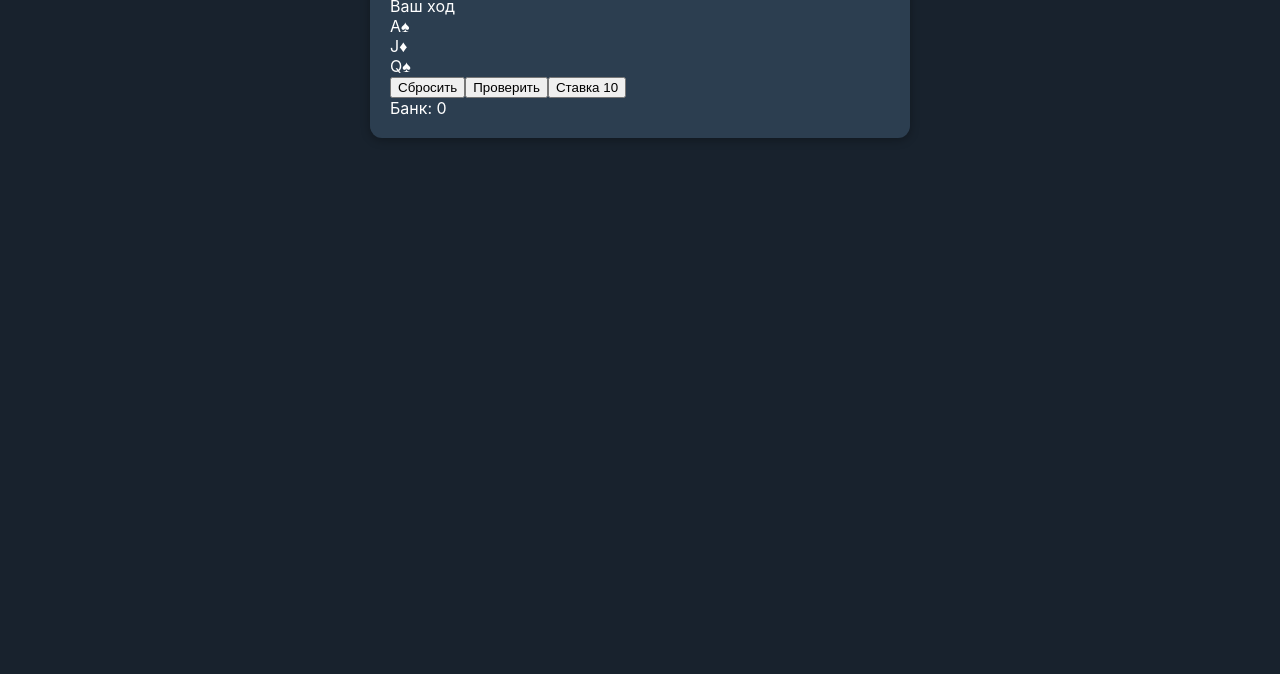
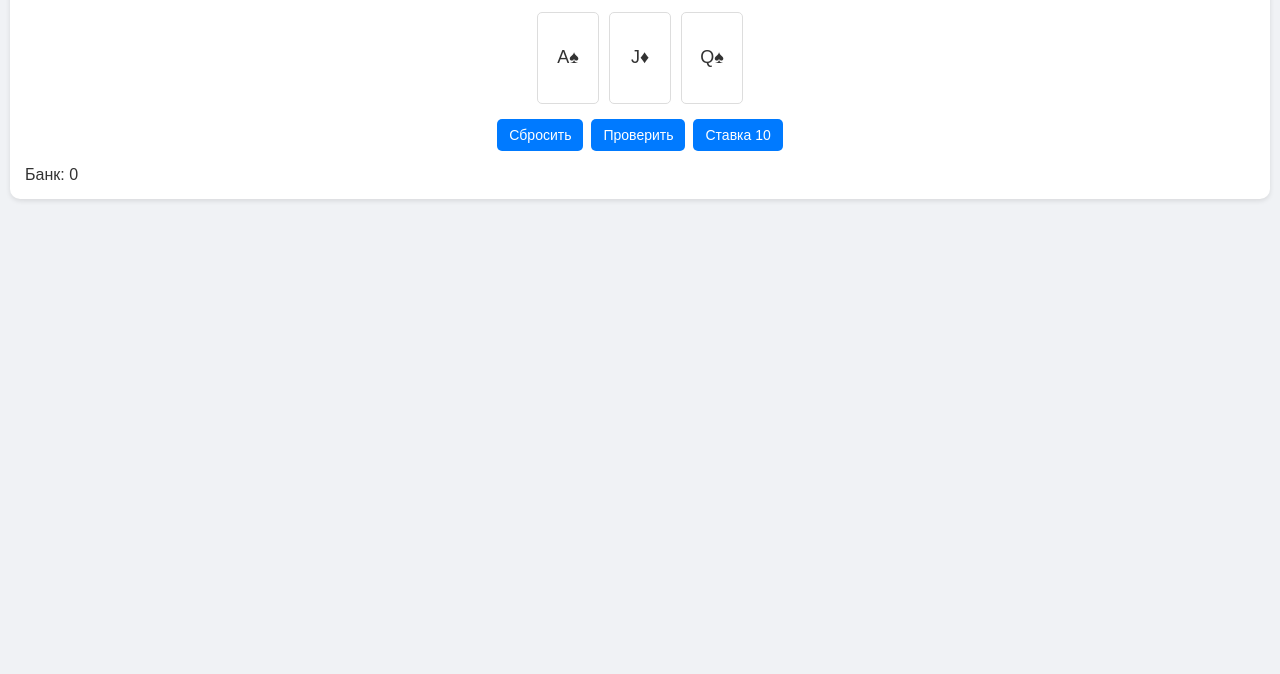
Before and after one commit to orihaya/telegram-card-game, a website: page index.html in a window 1280 px wide. Shown: the part 126-800 px from the top of the page. Drawn offline with Linux system fonts and the light colour scheme.

Commit message:
Update index.html

```diff
--- a/index.html
+++ b/index.html
@@ -4,21 +4,66 @@
     <meta charset="UTF-8">
     <meta name="viewport" content="width=device-width, initial-scale=1.0">
     <title>Карточная игра</title>
-    <link rel="stylesheet" href="style.css">
+    <style>
+        body {
+            font-family: Arial, sans-serif;
+            background-color: #f0f2f5;
+            margin: 0;
+            padding: 10px;
+            color: #333;
+        }
+        .game-container {
+            max-width: 100%;
+            background: white;
+            border-radius: 10px;
+            padding: 15px;
+            box-shadow: 0 2px 5px rgba(0,0,0,0.1);
+        }
+        #player-cards {
+            display: flex;
+            gap: 10px;
+            margin: 15px 0;
+            flex-wrap: wrap;
+            justify-content: center;
+        }
+        .card {
+            width: 60px;
+            height: 90px;
+            border: 1px solid #ddd;
+            border-radius: 5px;
+            display: flex;
+            flex-direction: column;
+            justify-content: center;
+            align-items: center;
+            font-size: 18px;
+            background: white;
+        }
+        #actions {
+            display: flex;
+            gap: 8px;
+            flex-wrap: wrap;
+            justify-content: center;
+            margin: 15px 0;
+        }
+        button {
+            padding: 8px 12px;
+            border: none;
+            border-radius: 5px;
+            background: #007aff;
+            color: white;
+            font-size: 14px;
+        }
+    </style>
     <script src="https://telegram.org/js/telegram-web-app.js"></script>
-    <script src="app.js" defer></script>
 </head>
 <body>
-    <div id="app">
-        <div class="game-container">
-            <h1>Карточная игра</h1>
-            <div id="game-state">Инициализация игры...</div>
-            <div id="player-cards" class="cards-container"></div>
-            <div id="actions" class="actions-container"></div>
-            <div id="bank">Банк: 0</div>
-            <div id="players-list"></div>
-        </div>
+    <div class="game-container">
+        <h1>Карточная игра</h1>
+        <div id="game-state">Игра загружается...</div>
+        <div id="player-cards"></div>
+        <div id="actions"></div>
+        <div id="bank">Банк: 0</div>
     </div>
-    <div id="debug-console" style="display: none;"></div>
+    <script src="app.js"></script>
 </body>
 </html>
```
